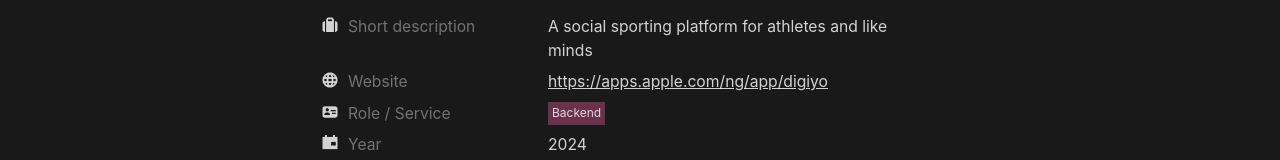
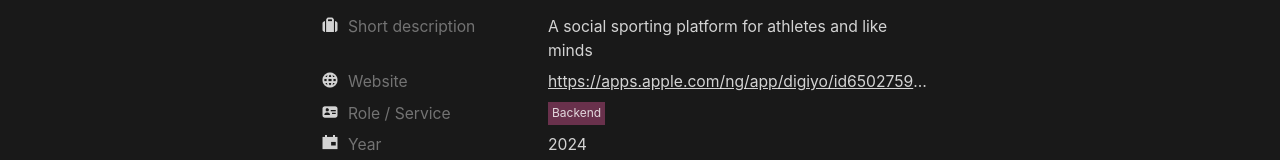
Before and after one commit to preciousaffiah/portfolio, a React (Create React App) app: page /projects/js-serialization in a window 1280 px wide. Shown: the part 303-463 px from the top of the page. Built offline with nearby package versions, Linux system fonts and the light colour scheme.

Commit message:
Update serialization.js

```diff
--- a/src/view/projects/serialization.js
+++ b/src/view/projects/serialization.js
@@ -10,7 +10,7 @@ const SerializationJs = () => {
       <Project
         page="digiYO"
         description="A social sporting platform for athletes and like minds"
-        link="https://apps.apple.com/ng/app/digiyo"
+        link="https://apps.apple.com/ng/app/digiyo/id6502759122"
         year="2024"
         role="Backend"
         overview="digiYO is a platform where users can book & schedule sports training sessions, create challenge competitions, share highlights, and monetize their content."
```
